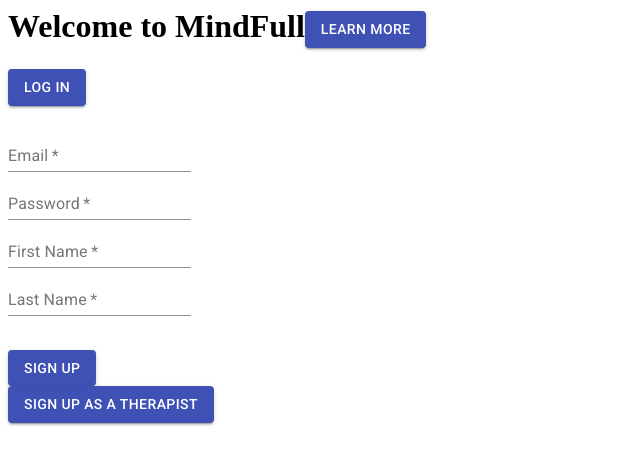
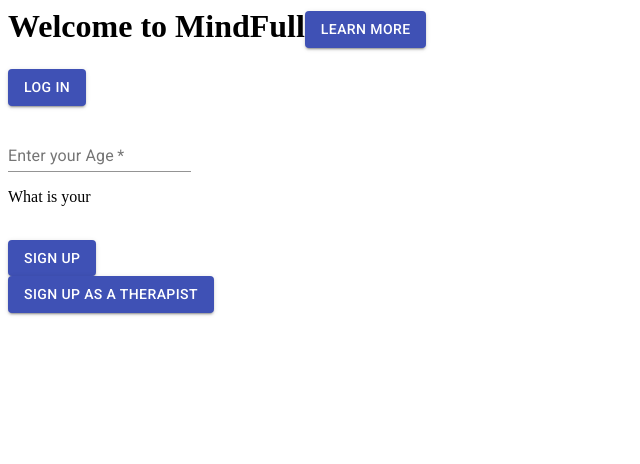
Before and after one commit to MindFull-app/MindFull, a React app: page /signup in a window 1280 px wide. Shown: the top 464 px of the page, without its empty margins (0-640 px from the left). Built offline with nearby package versions, Linux system fonts and the light colour scheme.

Commit message:
further front end changes

```diff
--- a/client/App.jsx
+++ b/client/App.jsx
@@ -1,6 +1,6 @@
 import React from "react"
 import ReactDOM from 'react-dom';
-import {Button, TextField} from '@material-ui/core';
+import {Button, TextField, MenuItem} from '@material-ui/core';
 
 import Header from './components/Header.jsx';
 
@@ -13,15 +13,29 @@ function App() {
       </Button>
       <br/>
       <br/>
-      <form className="class" noValidate autoComplete="off">
-        <TextField required id="signup_username" label="Email" />
-        <br/>
-        <TextField required id="signup_password" label="Password" />
-        <br/>
-        <TextField required id="first_name" label="First Name" />
-        <br/>
-        <TextField required id="last_name" label="Last Name" />
-      </form>
+
+      <div>
+        <form className="class" noValidate autoComplete="off">
+          <TextField required id="user_age" label="Enter your Age" />
+          <required id="user_age" label="Enter your Age" />
+          <p>What is your </p>
+          {/* first_name, last_name, email, password, patient, therapist, */}
+        </form>
+      </div>
+
+      {/* age: Number,
+  orientation: String,
+  relationship_status: String,
+  years_experience: Number,
+  gender: String,
+  therapist_preference: String,
+  imposter_syndrome: Boolean,
+  lgbtqia_issues: Boolean,
+  marriage_counseling: Boolean,
+  childhood_trauma: Boolean,
+  substance_abuse: Boolean,
+  mental_health: Boolean, */}
+
       <br/>
       <Button variant="contained" color="primary">
         Sign Up
--- a/client/LogIn.jsx
+++ b/client/components/LogIn.jsx
@@ -2,13 +2,11 @@ import React from "react"
 import ReactDOM from 'react-dom';
 import Button from '@material-ui/core/Button';
 
-import Header from './components/Header.jsx';
+import Header from './Header.jsx';
 
 function LogIn() {
   return (
     <div>
-      <Header />
-      <br/>
       <form className="class" noValidate autoComplete="off">
         <TextField required id="username" label="Username" />
         <br/>
```
Also changed, not shown: client/components/SignUp.jsx (renamed from client/SignUp.jsx, +7 -1 lines), client/components/UserInformation.jsx (added, +17 -0 lines), client/components/views/TextInput.jsx (added, +16 -0 lines).
